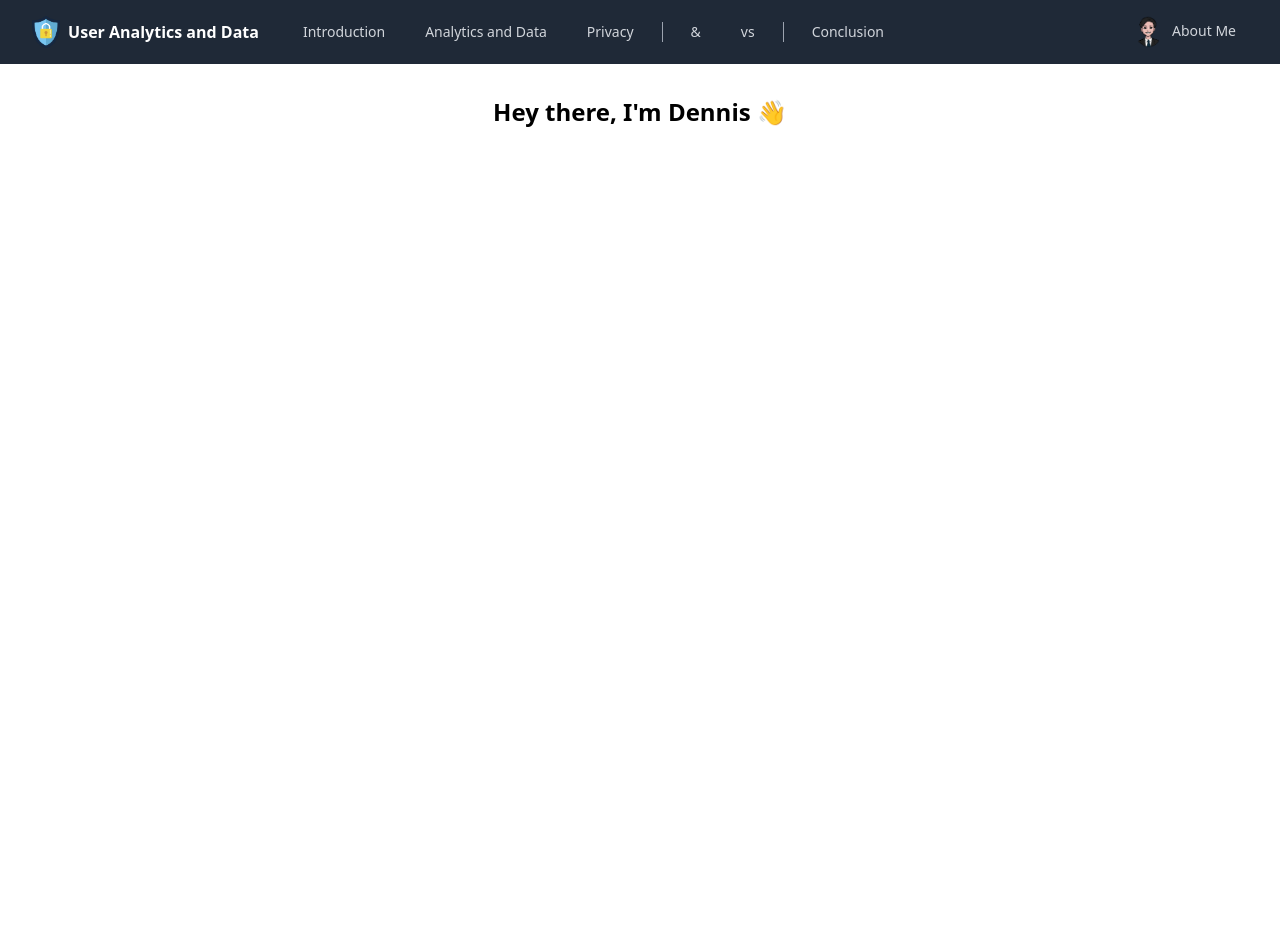
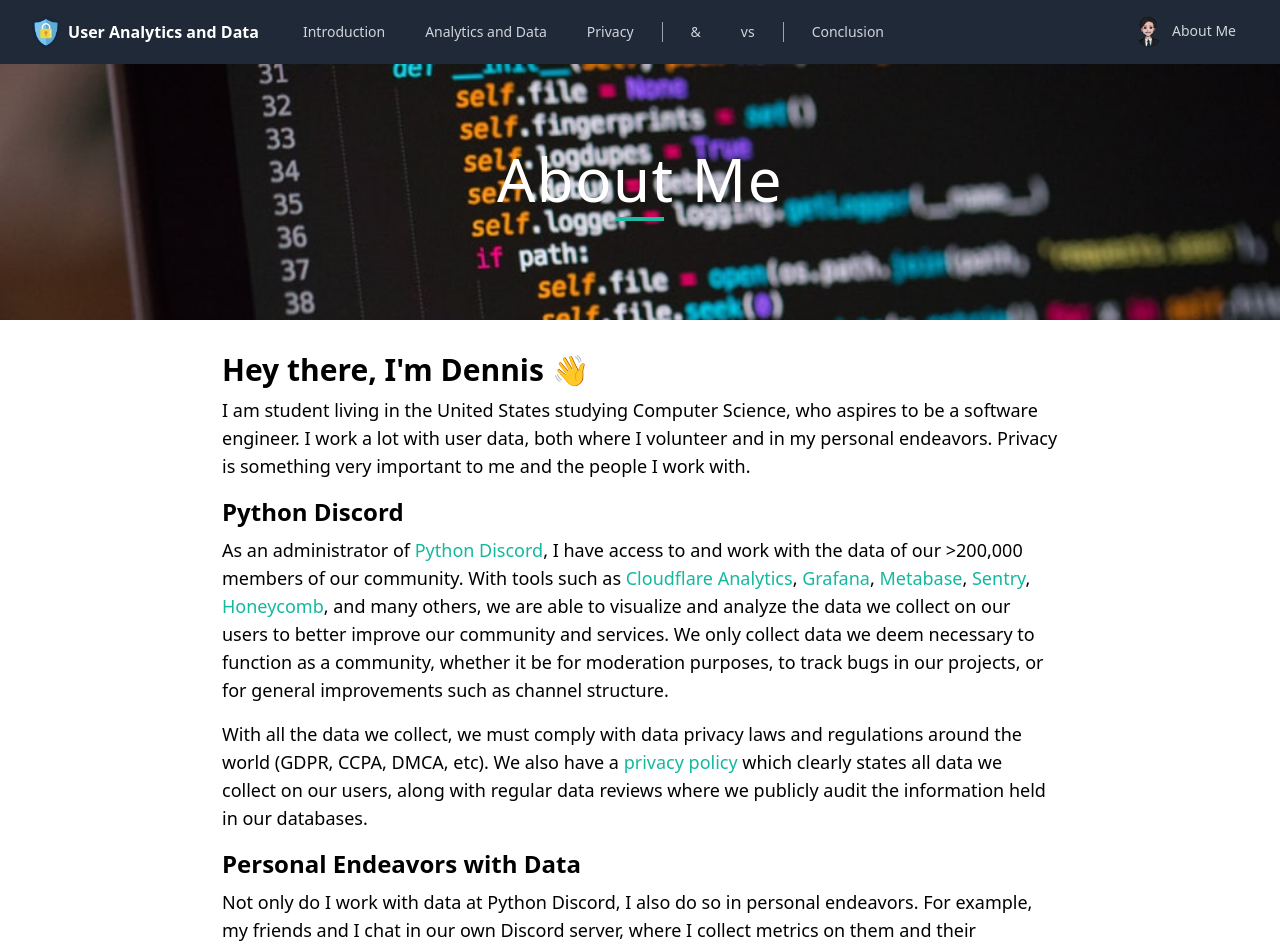
Before and after one commit to Den4200/analytics-and-privacy, a React (Create React App) app: page /about in a window 1280 px wide. Shown: the top 949 px of the page. Before the commit the page ends 800 px from the top, so only its background shows below. Built offline with nearby package versions, Linux system fonts and the light colour scheme.

Commit message:
Add about me page content.

```diff
--- a/src/pages/AboutPage/index.tsx
+++ b/src/pages/AboutPage/index.tsx
@@ -1,7 +1,99 @@
+import aboutHeaderImage from "./about-header.jpg";
+
 const AboutPage = () => (
-  <div className="content-container mx-auto px-8 mt-8">
-    <h1 className="text-2xl font-bold text-center">Hey there, I'm Dennis 👋</h1>
-  </div>
+  <>
+    <div className="relative text-center py-32">
+      <div className="absolute w-full max-w-full top-1/3 z-10 text-white">
+        <h1 className="text-6xl tracking-wide mb-2">About Me</h1>
+        <div className="w-12 h-1 mx-auto" style={{ backgroundColor: "#1ebba3" }} />
+      </div>
+      <div
+        className="absolute bg-repeat bg-cover top-0 bottom-0 w-full z-0"
+        style={{ backgroundImage: `url(${aboutHeaderImage})` }}
+      />
+    </div>
+
+    <div className="content-container mx-auto px-8 mt-8">
+      <h1 className="text-3xl font-bold mb-2">Hey there, I'm Dennis 👋</h1>
+      <p className="text-lg mb-4">
+        I am student living in the United States studying Computer Science, who aspires to be a
+        software engineer. I work a lot with user data, both where I volunteer and in my personal
+        endeavors. Privacy is something very important to me and the people I work with.
+      </p>
+
+      <h2 className="text-2xl font-bold mb-2">Python Discord</h2>
+      <p className="text-lg mb-4">
+        As an administrator of{" "}
+        <a
+          href="https://pythondiscord.com/"
+          className="hover:underline"
+          style={{ color: "#14b89e" }}
+        >
+          Python Discord
+        </a>
+        , I have access to and work with the data of our {">"}200,000 members of our community.
+        With tools such as{" "}
+        <a
+          href="https://www.cloudflare.com/web-analytics/"
+          className="hover:underline"
+          style={{ color: "#14b89e" }}
+        >
+          Cloudflare Analytics
+        </a>
+        ,{" "}
+        <a href="https://grafana.com/" className="hover:underline" style={{ color: "#14b89e" }}>
+          Grafana
+        </a>
+        ,{" "}
+        <a
+          href="https://www.metabase.com/"
+          className="hover:underline"
+          style={{ color: "#14b89e" }}
+        >
+          Metabase
+        </a>
+        ,{" "}
+        <a href="https://sentry.io/" className="hover:underline" style={{ color: "#14b89e" }}>
+          Sentry
+        </a>
+        ,{" "}
+        <a
+          href="https://www.honeycomb.io/"
+          className="hover:underline"
+          style={{ color: "#14b89e" }}
+        >
+          Honeycomb
+        </a>
+        , and many others, we are able to visualize and analyze the data we collect on our users to
+        better improve our community and services. We only collect data we deem necessary to
+        function as a community, whether it be for moderation purposes, to track bugs in our
+        projects, or for general improvements such as channel structure.
+      </p>
+      <p className="text-lg mb-4">
+        With all the data we collect, we must comply with data privacy laws and regulations around
+        the world (GDPR, CCPA, DMCA, etc). We also have a{" "}
+        <a
+          href="https://pythondiscord.com/pages/privacy/"
+          className="hover:underline"
+          style={{ color: "#14b89e" }}
+        >
+          privacy policy
+        </a>{" "}
+        which clearly states all data we collect on our users, along with regular data reviews
+        where we publicly audit the information held in our databases.
+      </p>
+
+      <h2 className="text-2xl font-bold mb-2">Personal Endeavors with Data</h2>
+      <p className="text-lg mb-8">
+        Not only do I work with data at Python Discord, I also do so in personal endeavors. For
+        example, my friends and I chat in our own Discord server, where I collect metrics on them
+        and their messages sent. Graphs of some of the data collected were shown on the homepage.
+        It's quite interesting to see our messaging habits in each channel during different hours
+        of the day, which channel is most popular, who talks the most in each channel, etc. We have
+        gained a lot of insight into what happens around the server.
+      </p>
+    </div>
+  </>
 );
 
 export default AboutPage;
```
Also changed, not shown: src/pages/AboutPage/about-header.jpg (added), src/pages/AboutPage/about.css (added).
